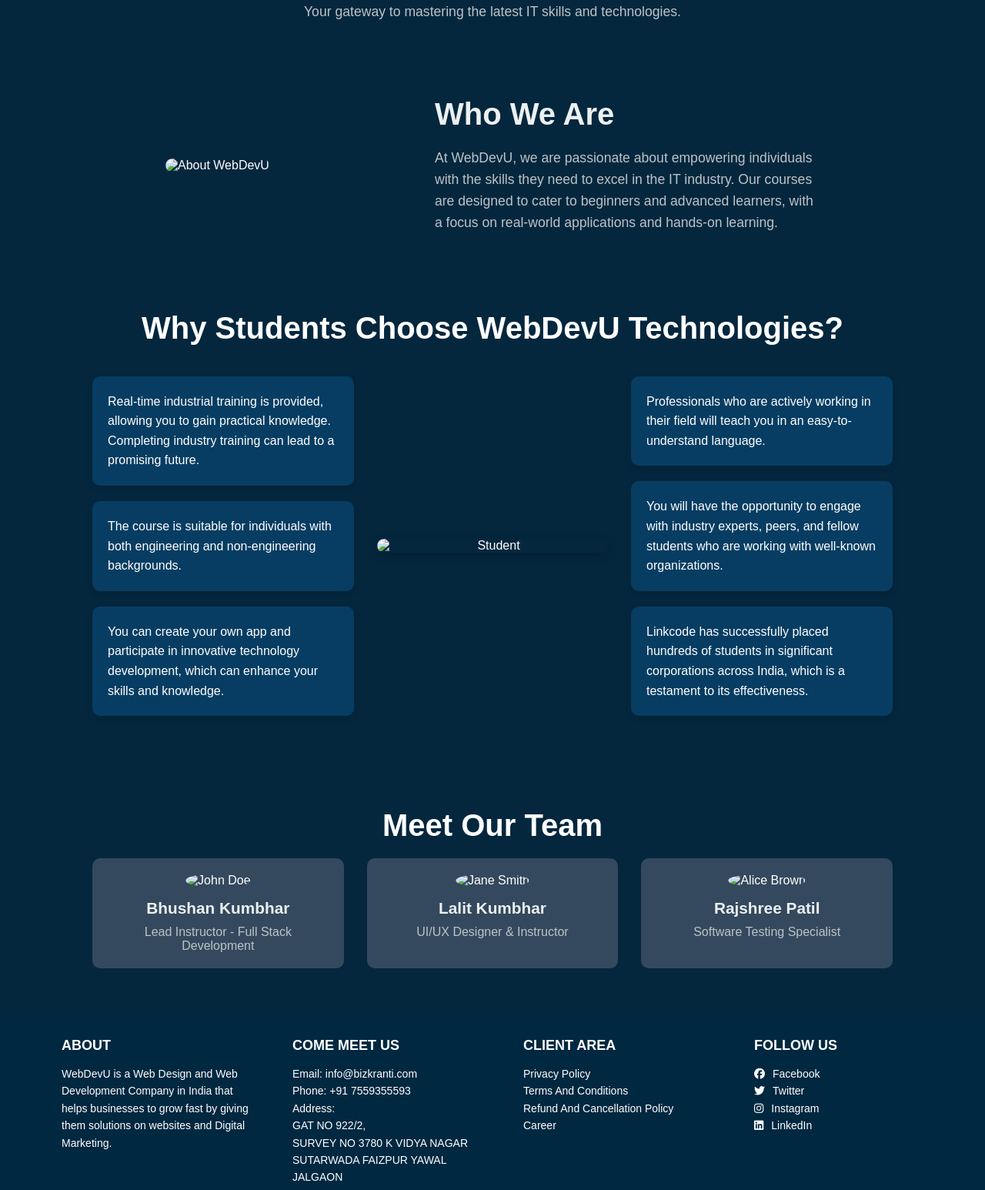
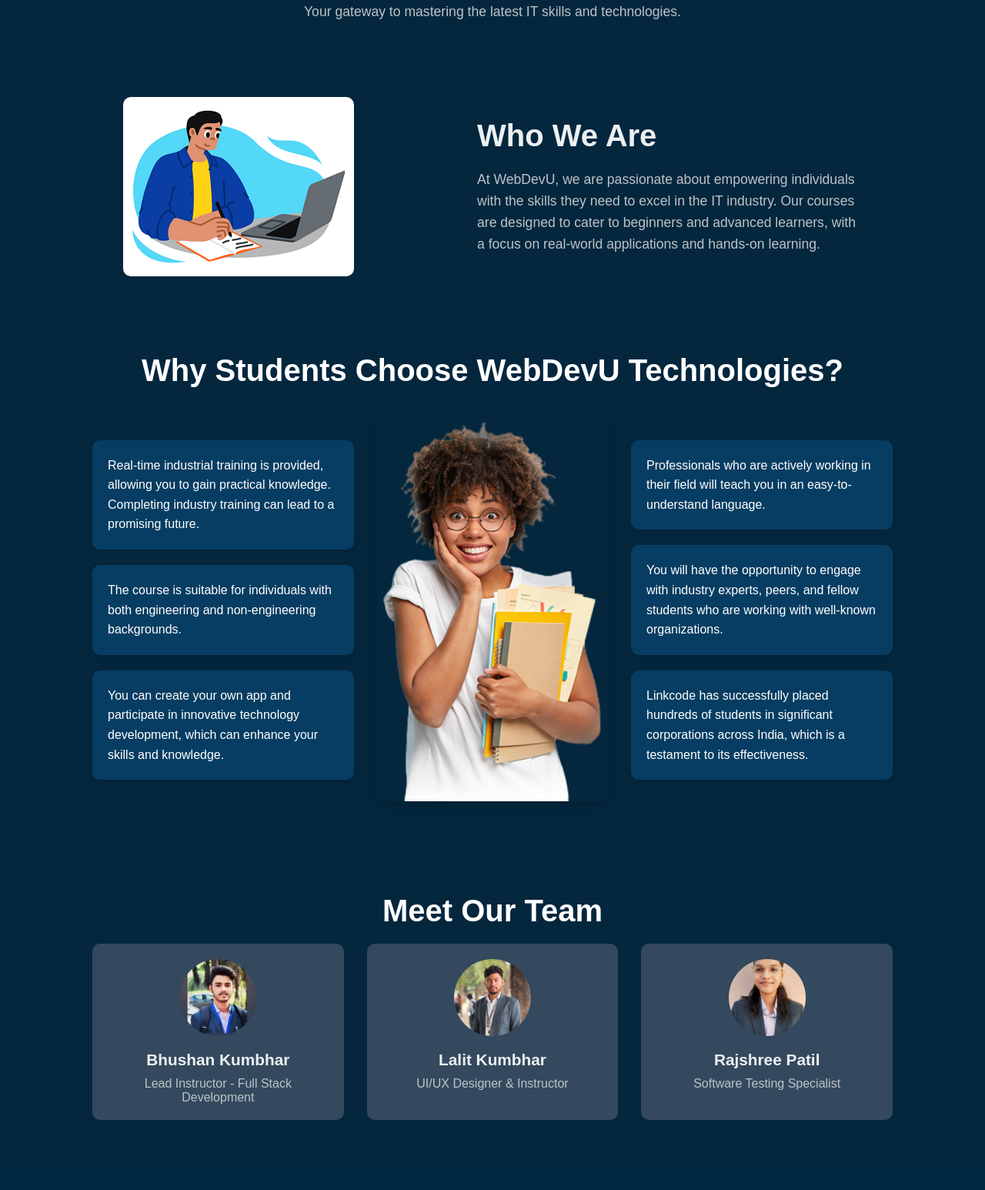
Before and after one commit to Bhushan123-web/WebDevU, a plain HTML site: page about-us.html in a window 1280 px wide. Shown: the part 200-1746 px from the top of the page at 77% size. Drawn offline with Linux system fonts and the light colour scheme.

Commit message:
Update about-us.html

```diff
--- a/about-us.html
+++ b/about-us.html
@@ -534,7 +534,7 @@
 
     <!-- About Section -->
     <section class="about-section">
-        <img src="img/abou.png" alt="About WebDevU">
+        <img src="abou.png" alt="About WebDevU">
         <div class="about-content">
             <h2>Who We Are</h2>
             <p>
@@ -563,7 +563,7 @@
 
             <!-- Center Image -->
             <div class="image-container">
-              <img src="img/Pic1.png" alt="Student">
+              <img src="Pic1.png" alt="Student">
             </div>
 
             <!-- Right Column -->
@@ -586,17 +586,17 @@
         <h2>Meet Our Team</h2>
         <div class="team-members">
             <div class="team-member">
-                <img src="img/user.jpg" alt="John Doe">
+                <img src="user.jpg" alt="Bhushan">
                 <h3>Bhushan Kumbhar</h3>
                 <p>Lead Instructor - Full Stack Development</p>
             </div>
             <div class="team-member">
-                <img src="img/lalit.jpg" alt="Jane Smith">
+                <img src="lalit.jpg" alt="Lalit">
                 <h3>Lalit Kumbhar</h3>
                 <p>UI/UX Designer & Instructor</p>
             </div>
             <div class="team-member">
-                <img src="img/rajshree.jpg" alt="Alice Brown">
+                <img src="rajshree.jpg" alt="Rajshree">
                 <h3>Rajshree Patil</h3>
                 <p>Software Testing Specialist</p>
             </div>
```
